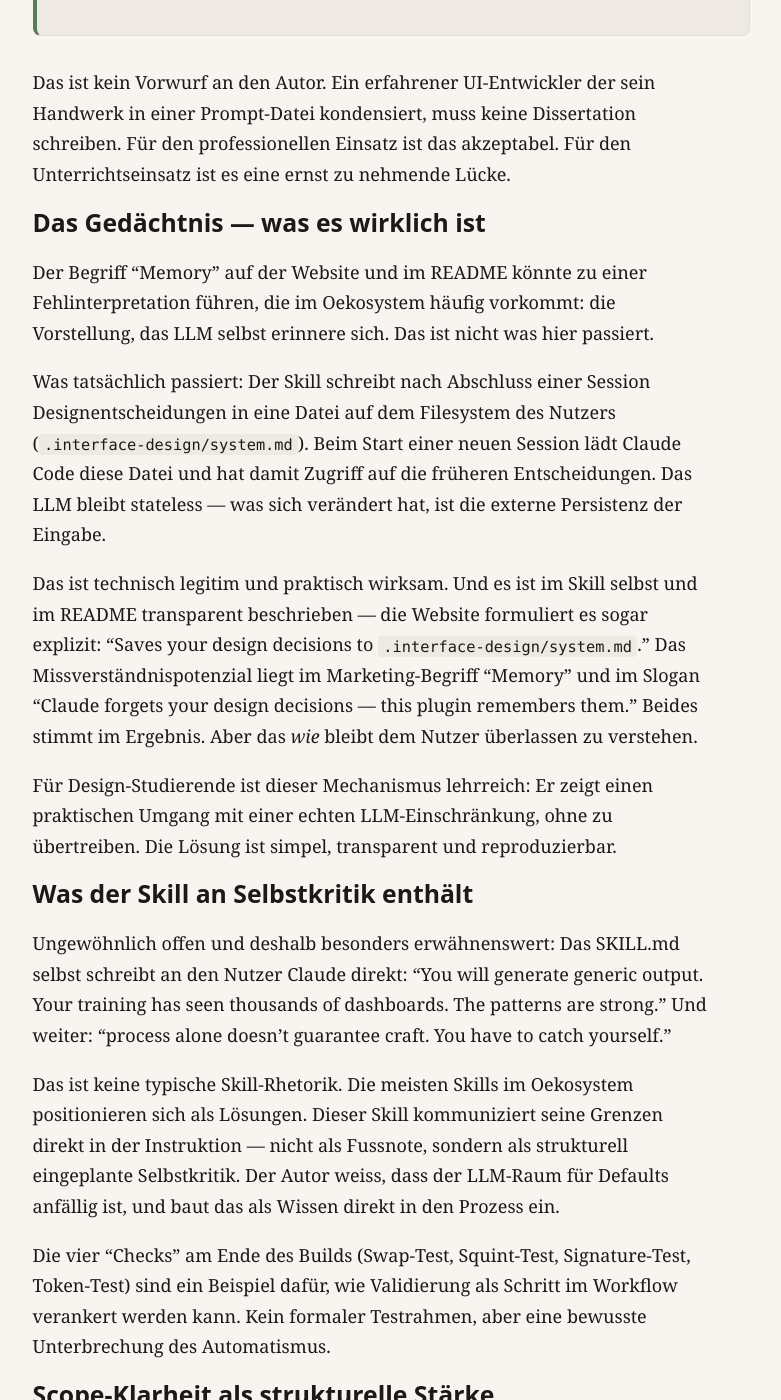
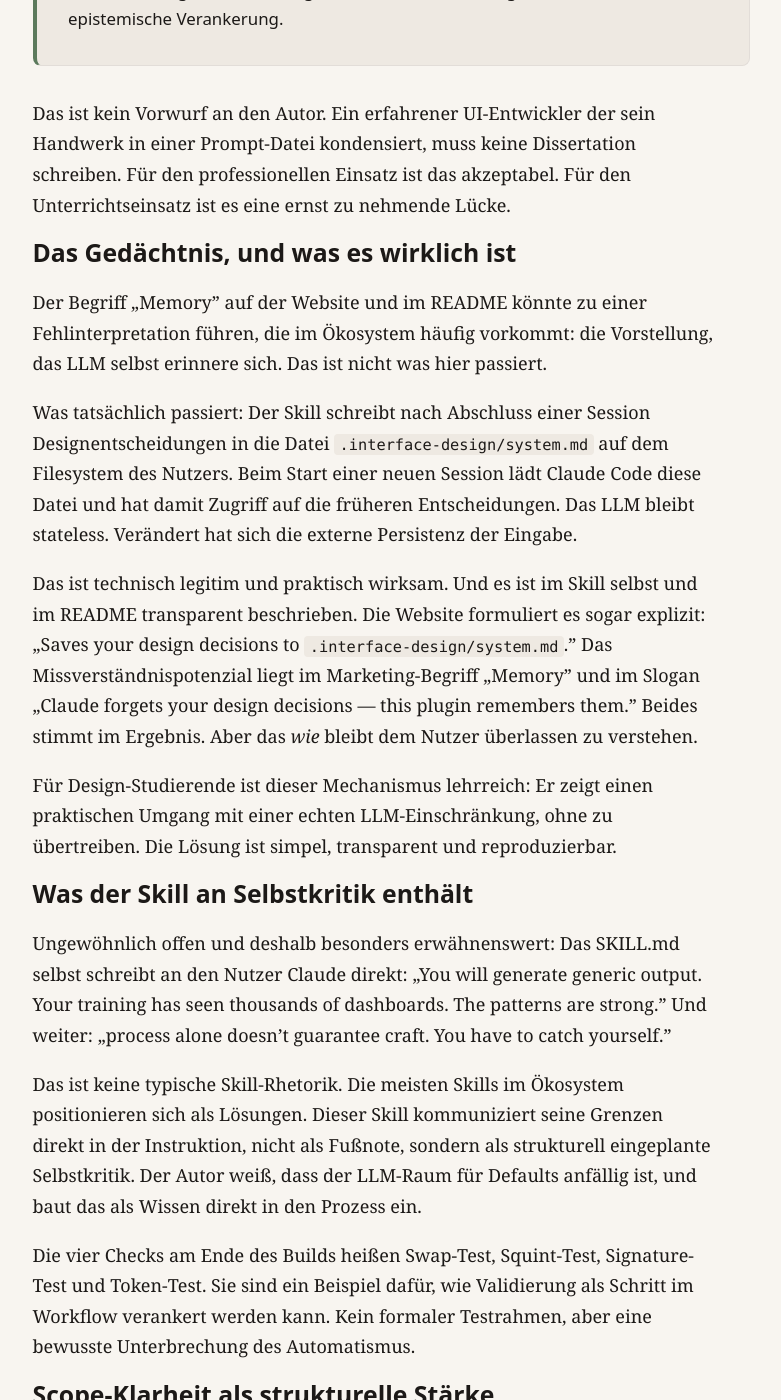
Before and after one commit to Kuchengnom/uxd-skill-audit, a Jekyll site: the page built from _posts/2026-06-08-interface-design.md, in a window 1280 px wide and 1400 px high, scrolled down 3901 px. Shown: the whole window, without its empty margins (249-1030 px from the left). Built offline with Jekyll 4.4.1, drawn with Linux system fonts in a browser that asks for light colours; some of the changed text lies outside the part shown.

Commit message:
Stilangleichung 4a: Gedankenstriche und Klammern (Juni, 4 Posts)

```diff
--- a/_posts/2026-06-08-interface-design.md
+++ b/_posts/2026-06-08-interface-design.md
@@ -34,55 +34,55 @@
 <div class="callout__title">Re-Audit — diese Evaluation ersetzt die vom 4. Mai 2026</div>
 Dieser Skill wurde in diesem Blog zweimal geprüft. Die <a href="{{ '/2026/05/04/interface-design/' | relative_url }}">erste Evaluation vom 4. Mai</a> kam zum Urteil <code>vertrauen</code>, diese zum Urteil <code>vorsicht</code>. Der Unterschied hängt an einer einzigen Zahl: der methodischen Fundierung, damals mit 3, hier mit 2 bewertet. Alle übrigen Dimensionen stimmen überein.
 
-Die Korrektur geht nicht auf neue Befunde zurück — beide Evaluationen stellen denselben Sachverhalt fest, dass der Skill keine einzige Quelle nennt. Sie geht auf eine falsche Anwendung des eigenen Bewertungsrahmens zurück. Der Wert 3 ist dort definiert als "Quellen vorhanden aber lückenhaft". Bei null Quellen ist er nicht vergebbar. Der Wert 1 trifft ebenso wenig zu, da die Prinzipien handwerklich substanziell sind, nur eben unbelegt. Es bleibt die 2 — und damit nach der Urteilsregel zwingend <code>vorsicht</code>, weil eine Dimension bei 2 oder darunter liegt.
+Die Korrektur geht nicht auf neue Befunde zurück. Beide Evaluationen stellen denselben Sachverhalt fest, dass der Skill keine einzige Quelle nennt. Sie geht auf eine falsche Anwendung des eigenen Bewertungsrahmens zurück. Der Wert 3 ist dort definiert als „Quellen vorhanden aber lückenhaft". Bei null Quellen ist er nicht vergebbar. Der Wert 1 trifft ebenso wenig zu, da die Prinzipien handwerklich substanziell sind, nur eben unbelegt. Es bleibt die 2, und damit nach der Urteilsregel zwingend <code>vorsicht</code>, weil eine Dimension bei 2 oder darunter liegt.
 
 Die Mai-Fassung bleibt unverändert einsehbar. Sie zu löschen wäre bequemer, würde aber verbergen, was hier zu lernen ist: Ein Bewertungsrahmen schützt nicht davor, falsch angewendet zu werden. Er macht den Fehler nur nachweisbar.
 </div>
 
-Im Ökosystem der Claude-Design-Skills gibt es einen deutlich erkennbaren Grundtypus: der Skill der sein Versprechen mit Frameworks legitimiert. Nielsen. WCAG. Material Design. Der Verweis auf anerkannte Autoritäten soll Vertrauen schaffen. `Dammyjay93/interface-design` geht den entgegengesetzten Weg. Keine Quellen, keine Frameworks, keine Fussnotenarchitektur. Dafür ein etwas anderes Angebot: ein System für Handwerk, Konsistenz und — das ist die eigentliche Neuheit im Oekosystem — Designgedächtnis über Sessions hinweg.
+Im Ökosystem der Claude-Design-Skills gibt es einen deutlich erkennbaren Grundtypus: der Skill der sein Versprechen mit Frameworks legitimiert. Nielsen. WCAG. Material Design. Der Verweis auf anerkannte Autoritäten soll Vertrauen schaffen. `Dammyjay93/interface-design` geht den entgegengesetzten Weg. Keine Quellen, keine Frameworks, keine Fußnotenarchitektur. Dafür ein etwas anderes Angebot: ein System für Handwerk, Konsistenz und Designgedächtnis über Sessions hinweg. Das Gedächtnis ist die eigentliche Neuheit im Ökosystem.
 
-Mit knapp 4.600 GitHub-Stars und einer eigenen Domain (`interface-design.dev`) gehört dieser Skill zu den meistgenutzten Designtools im Claude-Code-Umfeld. Das allein ist kein Qualitätsnachweis. Aber es ist ein Grund, genauer hinzusehen.
+Mit knapp 4.600 GitHub-Stars und einer eigenen Domain unter `interface-design.dev` gehört dieser Skill zu den meistgenutzten Designtools im Claude-Code-Umfeld. Das allein ist kein Qualitätsnachweis. Aber es ist ein Grund, genauer hinzusehen.
 
 ## Was der Skill verspricht
 
-Die drei Säulenbegriffe im README sind `Craft`, `Memory` und `Consistency`. Dahinter steckt eine klar umrissene Idee: Wer UI mit Claude baut, entscheidet in jeder Session neu — Abstände, Farbtemperaturen, Tiefenstrategie. Ohne Struktur driften diese Entscheidungen. Interface-design löst das durch eine Datei namens `.interface-design/system.md`, die Designentscheidungen persistent speichert und zu Beginn jeder neuen Session automatisch geladen wird.
+Die drei Säulenbegriffe im README sind `Craft`, `Memory` und `Consistency`. Dahinter steckt eine klar umrissene Idee: Wer UI mit Claude baut, entscheidet in jeder Session neu über Abstände, Farbtemperaturen und Tiefenstrategie. Ohne Struktur driften diese Entscheidungen. Interface-design löst das durch eine Datei namens `.interface-design/system.md`, die Designentscheidungen persistent speichert und zu Beginn jeder neuen Session automatisch geladen wird.
 
-Der Scope ist explizit eingegrenzt: Dashboards, Admin-Panels, SaaS-Anwendungen, Tools. Explizit *nicht* für: Landing Pages, Marketingseiten, Kampagnen. Diese Selbstbegrenzung ist selten und erwähnenswert. Viele Skills im Oekosystem formulieren so breite Versprechen, dass jede Evaluation mit dem Problem beginnt, was der Skill überhaupt meint. Hier ist das von Anfang an klar.
+Der Scope ist explizit eingegrenzt: Dashboards, Admin-Panels, SaaS-Anwendungen, Tools. Explizit *nicht* für: Landing Pages, Marketingseiten, Kampagnen. Diese Selbstbegrenzung ist selten und erwähnenswert. Viele Skills im Ökosystem formulieren so breite Versprechen, dass jede Evaluation mit dem Problem beginnt, was der Skill überhaupt meint. Hier ist das von Anfang an klar.
 
 ## Die Handwerksphilosophie
 
-Das Herzstuck des Skills ist kein Framework — es ist eine in Prosa formulierte Designphilosophie. Die Grundthese: Wenn ein LLM ohne explizite Intention baut, gewinnen immer die Defaults. `--gray-700` statt `--ink`. Standard-Sidebar-Breite statt einer Entscheidung. Vertraute Font-Stacks statt einer Wahl. Die Skill-Anweisung reagiert darauf mit einem Gegengewicht: Vor jeder Komponente muss Intention explizit formuliert werden. Wer ist der Mensch der dieses Interface nutzt? Was muss er tun? Wie soll es sich anfühlen?
+Das Herzstück des Skills ist kein Framework, sondern eine in Prosa formulierte Designphilosophie. Die Grundthese: Wenn ein LLM ohne explizite Intention baut, gewinnen immer die Defaults. `--gray-700` statt `--ink`. Standard-Sidebar-Breite statt einer Entscheidung. Vertraute Font-Stacks statt einer Wahl. Die Skill-Anweisung reagiert darauf mit einem Gegengewicht: Vor jeder Komponente muss Intention explizit formuliert werden. Wer ist der Mensch der dieses Interface nutzt? Was muss er tun? Wie soll es sich anfühlen?
 
-Die konkreten Handwerksprinzipien die daraus folgen sind gut: Subtle Layering als Rückgrat jeder Tiefenstrategie, Border-Progressionen die nicht härter als nötig wahrgenommen werden, Token-Architektur die auf eine Handvoll Primitive reduziert ist, vier Textebenen statt zweier. Wer mit UI-Entwicklung vertraut ist, erkennt diese Prinzipien als solide destillierte Praxis. Vercel, Linear, Stripe werden als Vorbilder genannt — nicht als Quellen, sondern als Beispiele für Interfaces die genau das zeigen, wovon der Skill spricht.
+Die konkreten Handwerksprinzipien die daraus folgen sind gut: Subtle Layering als Rückgrat jeder Tiefenstrategie, Border-Progressionen die nicht härter als nötig wahrgenommen werden, Token-Architektur die auf eine Handvoll Primitive reduziert ist, vier Textebenen statt zweier. Wer mit UI-Entwicklung vertraut ist, erkennt diese Prinzipien als solide destillierte Praxis. Vercel, Linear und Stripe werden als Vorbilder genannt, nicht als Quellen, sondern als Beispiele für Interfaces die genau das zeigen, wovon der Skill spricht.
 
 <div class="callout">
 <div class="callout__title">Das methodische Kernproblem</div>
-Alle Prinzipien in diesem Skill lassen sich auf ihren Ursprung hin befragen — und keine einzige Antwort findet sich im Repository. Wo kommt "Subtle Layering" her? Von wem wurde die Vier-Ebenen-Texthierarchie entwickelt? Welche Studie, welches Buch, welche öffentlich zugängliche Methodik steht hinter der Border-Progression? Die Antwort: nirgendwo dokumentiert. Das bedeutet nicht, dass die Prinzipien falsch sind — empirisch sind sie plausibel und stimmig. Aber für Lernende die verstehen wollen *warum* etwas gilt und nicht nur *was*, ist dieser Skill eine Sackgasse. Er liefert gut formulierte Anweisungen, aber keine epistemische Verankerung.
+Alle Prinzipien in diesem Skill lassen sich auf ihren Ursprung hin befragen, und keine einzige Antwort findet sich im Repository. Wo kommt „Subtle Layering" her? Von wem wurde die Vier-Ebenen-Texthierarchie entwickelt? Welche Studie, welches Buch, welche öffentlich zugängliche Methodik steht hinter der Border-Progression? Die Antwort: nirgendwo dokumentiert. Das bedeutet nicht, dass die Prinzipien falsch sind. Empirisch sind sie plausibel und stimmig. Aber für Lernende die verstehen wollen *warum* etwas gilt und nicht nur *was*, ist dieser Skill eine Sackgasse. Er liefert gut formulierte Anweisungen, aber keine epistemische Verankerung.
 </div>
 
 Das ist kein Vorwurf an den Autor. Ein erfahrener UI-Entwickler der sein Handwerk in einer Prompt-Datei kondensiert, muss keine Dissertation schreiben. Für den professionellen Einsatz ist das akzeptabel. Für den Unterrichtseinsatz ist es eine ernst zu nehmende Lücke.
 
-## Das Gedächtnis — was es wirklich ist
+## Das Gedächtnis, und was es wirklich ist
 
-Der Begriff "Memory" auf der Website und im README könnte zu einer Fehlinterpretation führen, die im Oekosystem häufig vorkommt: die Vorstellung, das LLM selbst erinnere sich. Das ist nicht was hier passiert.
+Der Begriff „Memory" auf der Website und im README könnte zu einer Fehlinterpretation führen, die im Ökosystem häufig vorkommt: die Vorstellung, das LLM selbst erinnere sich. Das ist nicht was hier passiert.
 
-Was tatsächlich passiert: Der Skill schreibt nach Abschluss einer Session Designentscheidungen in eine Datei auf dem Filesystem des Nutzers (`.interface-design/system.md`). Beim Start einer neuen Session lädt Claude Code diese Datei und hat damit Zugriff auf die früheren Entscheidungen. Das LLM bleibt stateless — was sich verändert hat, ist die externe Persistenz der Eingabe.
+Was tatsächlich passiert: Der Skill schreibt nach Abschluss einer Session Designentscheidungen in die Datei `.interface-design/system.md` auf dem Filesystem des Nutzers. Beim Start einer neuen Session lädt Claude Code diese Datei und hat damit Zugriff auf die früheren Entscheidungen. Das LLM bleibt stateless. Verändert hat sich die externe Persistenz der Eingabe.
 
-Das ist technisch legitim und praktisch wirksam. Und es ist im Skill selbst und im README transparent beschrieben — die Website formuliert es sogar explizit: "Saves your design decisions to `.interface-design/system.md`." Das Missverständnispotenzial liegt im Marketing-Begriff "Memory" und im Slogan "Claude forgets your design decisions — this plugin remembers them." Beides stimmt im Ergebnis. Aber das *wie* bleibt dem Nutzer überlassen zu verstehen.
+Das ist technisch legitim und praktisch wirksam. Und es ist im Skill selbst und im README transparent beschrieben. Die Website formuliert es sogar explizit: „Saves your design decisions to `.interface-design/system.md`." Das Missverständnispotenzial liegt im Marketing-Begriff „Memory" und im Slogan „Claude forgets your design decisions — this plugin remembers them." Beides stimmt im Ergebnis. Aber das *wie* bleibt dem Nutzer überlassen zu verstehen.
 
 Für Design-Studierende ist dieser Mechanismus lehrreich: Er zeigt einen praktischen Umgang mit einer echten LLM-Einschränkung, ohne zu übertreiben. Die Lösung ist simpel, transparent und reproduzierbar.
 
 ## Was der Skill an Selbstkritik enthält
 
-Ungewöhnlich offen und deshalb besonders erwähnenswert: Das SKILL.md selbst schreibt an den Nutzer Claude direkt: "You will generate generic output. Your training has seen thousands of dashboards. The patterns are strong." Und weiter: "process alone doesn't guarantee craft. You have to catch yourself."
+Ungewöhnlich offen und deshalb besonders erwähnenswert: Das SKILL.md selbst schreibt an den Nutzer Claude direkt: „You will generate generic output. Your training has seen thousands of dashboards. The patterns are strong." Und weiter: „process alone doesn't guarantee craft. You have to catch yourself."
 
-Das ist keine typische Skill-Rhetorik. Die meisten Skills im Oekosystem positionieren sich als Lösungen. Dieser Skill kommuniziert seine Grenzen direkt in der Instruktion — nicht als Fussnote, sondern als strukturell eingeplante Selbstkritik. Der Autor weiss, dass der LLM-Raum für Defaults anfällig ist, und baut das als Wissen direkt in den Prozess ein.
+Das ist keine typische Skill-Rhetorik. Die meisten Skills im Ökosystem positionieren sich als Lösungen. Dieser Skill kommuniziert seine Grenzen direkt in der Instruktion, nicht als Fußnote, sondern als strukturell eingeplante Selbstkritik. Der Autor weiß, dass der LLM-Raum für Defaults anfällig ist, und baut das als Wissen direkt in den Prozess ein.
 
-Die vier "Checks" am Ende des Builds (Swap-Test, Squint-Test, Signature-Test, Token-Test) sind ein Beispiel dafür, wie Validierung als Schritt im Workflow verankert werden kann. Kein formaler Testrahmen, aber eine bewusste Unterbrechung des Automatismus.
+Die vier Checks am Ende des Builds heißen Swap-Test, Squint-Test, Signature-Test und Token-Test. Sie sind ein Beispiel dafür, wie Validierung als Schritt im Workflow verankert werden kann. Kein formaler Testrahmen, aber eine bewusste Unterbrechung des Automatismus.
 
 ## Scope-Klarheit als strukturelle Stärke
 
-Die explizite Eingrenzung auf Interface-Design (nicht Marketing) ist mehr als eine Randnotiz. Sie bedeutet: Der Skill hat eine Identität. Er weiss was er ist und was er nicht ist. Im Unterricht lässt sich daraus eine direkte Frage ableiten: Warum brauchen unterschiedliche Design-Kontexte unterschiedliche Skills? Was macht ein Marketingdesign-Skill methodisch anders als ein Interface-Design-Skill?
+Die explizite Eingrenzung auf Interface-Design statt Marketing ist mehr als eine Randnotiz. Sie bedeutet: Der Skill hat eine Identität. Er weiß was er ist und was er nicht ist. Im Unterricht lässt sich daraus eine direkte Frage ableiten: Warum brauchen unterschiedliche Design-Kontexte unterschiedliche Skills? Was macht ein Marketingdesign-Skill methodisch anders als ein Interface-Design-Skill?
 
 Die Abgrenzung ist auch insofern ehrlich, als sie das Versagen verhindert das häufig beim Einsatz zu breit formulierter Skills entsteht: wenn ein Skill für alles eingesetzt wird, versagt er bei allem ein bisschen.
 
@@ -90,14 +90,14 @@
 
 Oyindamola Akinleye ist auf LinkedIn identifizierbar, das Projekt steht unter MIT-Lizenz und hat eine eigene, gepflegte Website. Dass das Projekt von `claude-design-skill` umbenannt wurde und alte URLs automatisch weiterleiten, zeigt aktive Pflege. Mit ca. 4.600 Stars und ca. 316 Forks hat das Projekt eine reale Community.
 
-Die berichtete Issue #13 (Skills und Commands erscheinen nach Installation nicht im Slash-Menu) ist ein konkreter Bug, der seit März 2026 offen ist. Das ist ein technisches Problem das den Einsatz in bestimmten Konfigurationen beeinträchtigen kann — kein konzeptionelles Problem, aber etwas das bei der Installation berücksichtigt werden sollte.
+Die berichtete Issue #13, in der Skills und Commands nach der Installation nicht im Slash-Menu erscheinen, ist ein konkreter Bug der seit März 2026 offen ist. Das ist ein technisches Problem das den Einsatz in bestimmten Konfigurationen beeinträchtigen kann. Kein konzeptionelles Problem, aber etwas das bei der Installation berücksichtigt werden sollte.
 
 ## Empfehlung für den Unterrichtseinsatz
 
-`interface-design` eignet sich gut als Ausgangsmaterial für eine Unterrichtseinheit über die Grenzen empirischer Handwerksphilosophie. Die Kernfrage: Wann ist "funktioniert in der Praxis" ein ausreichender Qualitätsnachweis, und wann ist theoretische Verankerung notwendig?
+`interface-design` eignet sich gut als Ausgangsmaterial für eine Unterrichtseinheit über die Grenzen empirischer Handwerksphilosophie. Die Kernfrage: Wann ist „funktioniert in der Praxis" ein ausreichender Qualitätsnachweis, und wann ist theoretische Verankerung notwendig?
 
-Konkret empfiehlt sich folgender Einsatz: Den SKILL.md lesen lassen, dann eine Aufgabe stellen — "Nennt für jedes Prinzip eine anerkannte Quelle, die es stützt." Das wird längere Recherchearbeit erfordern. Die Prinzipien sind nicht aus der Luft gegriffen, sie finden sich in UI-Literatur, in Designsystem-Dokumentationen grosser Unternehmen, in akademischen Schriften zur visuellen Hierarchie. Nur sind sie dort eben nicht verlinkt. Diese Lücke eigenständig zu schliessen ist eine wertvolle Uebung.
+Konkret empfiehlt sich folgender Einsatz: Den SKILL.md lesen lassen, dann eine Aufgabe stellen. „Nennt für jedes Prinzip eine anerkannte Quelle, die es stützt." Das wird längere Recherchearbeit erfordern. Die Prinzipien sind nicht aus der Luft gegriffen, sie finden sich in UI-Literatur, in Designsystem-Dokumentationen großer Unternehmen, in akademischen Schriften zur visuellen Hierarchie. Nur sind sie dort eben nicht verlinkt. Diese Lücke eigenständig zu schließen ist eine wertvolle Übung.
 
-Für den praktischen Einsatz: Wer Dashboards und Admin-Interfaces mit Claude Code baut, bekommt mit diesem Skill ein konsistentes, ernsthaftes Fundament. Der system.md-Mechanismus ist keine Magie — er ist eine gut durchdachte Konvention. Und die eingebettete Selbstkritik an LLM-Defaults ist einer der ehrlichsten Umgänge mit dieser Einschränkung im gesamten Oekosystem.
+Für den praktischen Einsatz: Wer Dashboards und Admin-Interfaces mit Claude Code baut, bekommt mit diesem Skill ein konsistentes, ernsthaftes Fundament. Der system.md-Mechanismus ist keine Magie, sondern eine gut durchdachte Konvention. Und die eingebettete Selbstkritik an LLM-Defaults ist einer der ehrlichsten Umgänge mit dieser Einschränkung im gesamten Ökosystem.
 
-Das Urteil lautet `vorsicht` — nicht weil der Skill schlecht ist, sondern weil seine Stärken in Handwerk und Transparenz liegen, während die fehlende methodische Verankerung für alle die *lernen* wollen eine echte Lücke hinterlässt.
+Das Urteil lautet `vorsicht`. Nicht weil der Skill schlecht ist, sondern weil seine Stärken in Handwerk und Transparenz liegen, während die fehlende methodische Verankerung für alle die *lernen* wollen eine echte Lücke hinterlässt.
```
Also changed, not shown: _posts/2026-05-25-design-mastery-claude-code.md (+20 -20 lines), _posts/2026-06-01-claude-design-skill.md (+14 -14 lines), _posts/2026-06-08-awesome-claude-design.md (+23 -23 lines).
